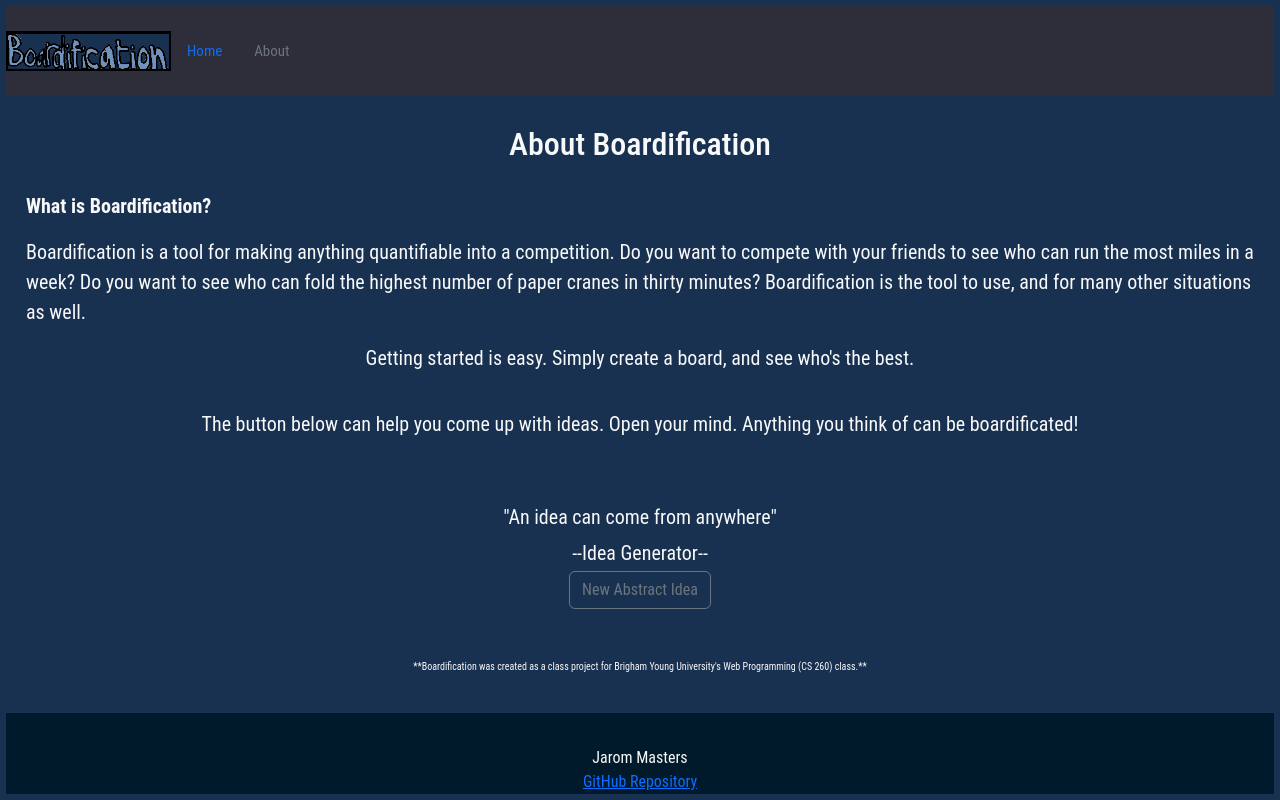
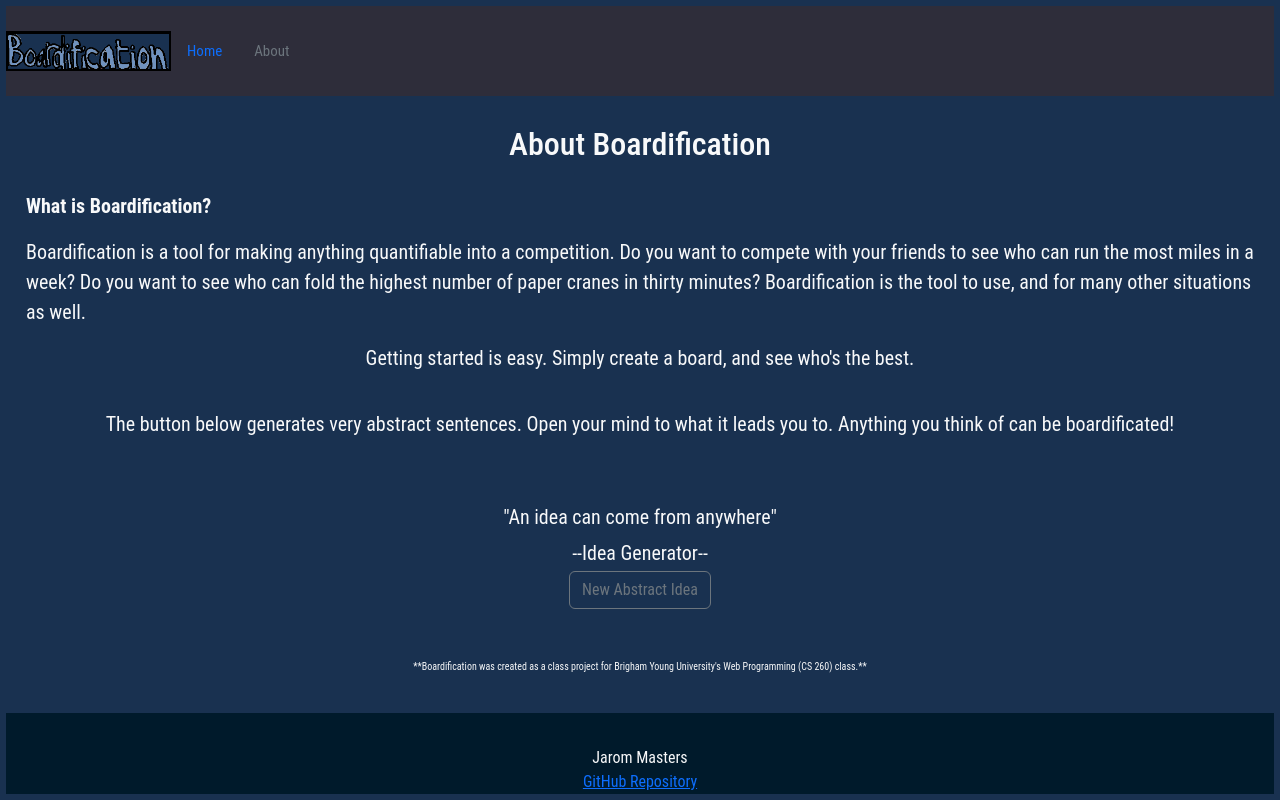
Before and after one commit to jarommasters-max/boardification, a React (Vite) app: page /about in a window 1280 px wide. Built offline with nearby package versions, Linux system fonts and the light colour scheme; no server answers.

Commit message:
Updated about page

```diff
--- a/src/about/about.jsx
+++ b/src/about/about.jsx
@@ -47,7 +47,7 @@ export function About() {
         <p id="admonition">
             Getting started is easy. Simply create a board, and see who's the best.
         </p>
-        <div id="quote">The button below can help you come up with ideas. Open your mind. Anything you think of can be boardificated!</div>
+        <div id="quote">The button below generates very abstract sentences. Open your mind to what it leads you to. Anything you think of can be boardificated!</div>
         </div>
         <div id="quote">
         <div>"{ideaText}"</div>
--- a/src/myboards/myboards.jsx
+++ b/src/myboards/myboards.jsx
@@ -22,7 +22,7 @@ export function Myboards({user, authState}) {
     refreshBoards();
     const handleRemoteUpdate = (event) => {
       if (event.type === BoardEvent.End) {
-        console.log("Remote score detected! Refreshing tables...");
+        console.log("Refreshing tables...");
         refreshBoards();
       }
     };
```
